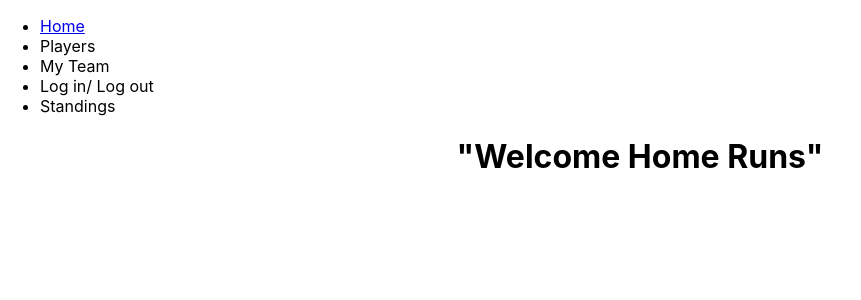
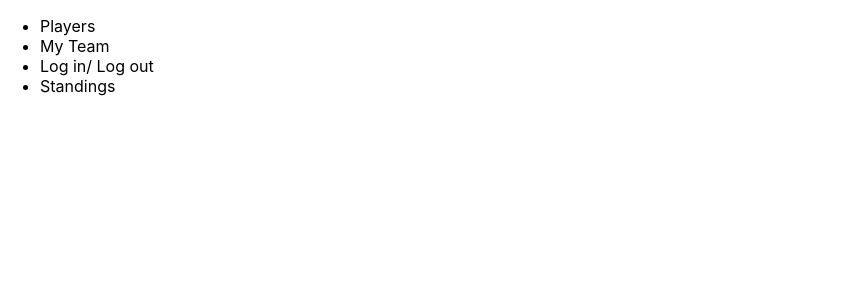
Before and after one commit to jccaropino7786/homerun_fantasy_baseball, a React (Create React App) app in the folder client/: page / in a window 1280 px wide. Shown: the top 300 px of the page, without its empty margins (0-861 px from the left). Built offline with nearby package versions, Linux system fonts and the light colour scheme.

Commit message:
stuck on React router

```diff
--- a/client/package.json
+++ b/client/package.json
@@ -12,6 +12,7 @@
     "@testing-library/user-event": "^12.8.3",
     "react": "^17.0.2",
     "react-dom": "^17.0.2",
+    "react-router-dom": "^6.11.1",
     "react-scripts": "4.0.3",
     "web-vitals": "^1.1.2"
   },
--- a/client/src/App.js
+++ b/client/src/App.js
@@ -9,9 +9,9 @@ function App() {
     <div>
       <NavBar/>
       <div className="App">
-        <Routes>
+        {/* <Routes>
           <Route path='/' element={<Home/>} />
-        </Routes>
+        </Routes> */}
       </div>
     </div>
   );
--- a/client/src/components/NavBar.js
+++ b/client/src/components/NavBar.js
@@ -1,10 +1,10 @@
-import { Link } from "react-router-dom";
+// import { Link } from "react-router-dom";
 
 function NavBar(){
     return(
             <div id = "links">
             <ul class = "nav">
-                <li><Link to="/">Home</Link></li>
+                {/* <li><Link to="/">Home</Link></li> */}
                 <li>Players</li>
                 <li>My Team</li>
                 <li>Log in/ Log out</li>
```
Also changed, not shown: 1 other file (tests, documents, lock files or other folders).
